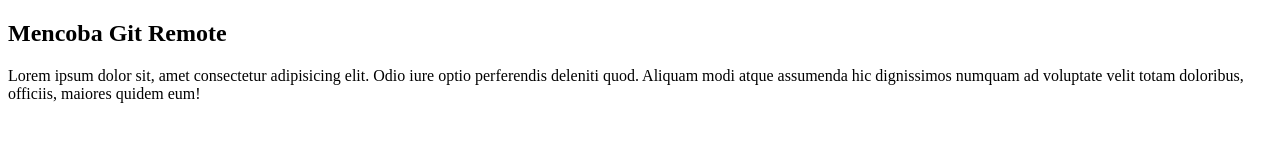
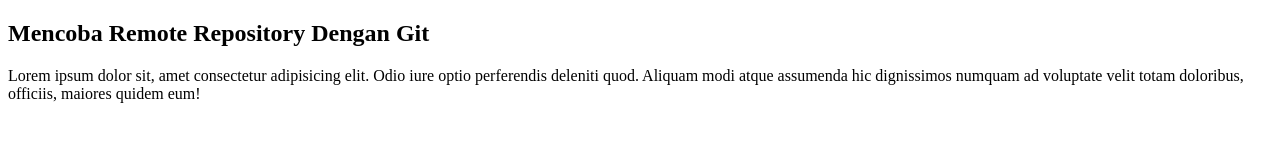
Before and after one commit to SCFJR/git-remote-repo-test, a plain HTML site: page index.html in a window 1280 px wide. Drawn offline with Linux system fonts and the light colour scheme.

Commit message:
Mengubah Judul Website

```diff
--- a/index.html
+++ b/index.html
@@ -7,7 +7,7 @@
     <title>git remote</title>
 </head>
 <body>
-    <h2>Mencoba Git Remote</h2>
+    <h2>Mencoba Remote Repository Dengan Git</h2>
     <p>Lorem ipsum dolor sit, amet consectetur adipisicing elit. Odio iure optio perferendis deleniti quod. Aliquam modi atque assumenda hic dignissimos numquam ad voluptate velit totam doloribus, officiis, maiores quidem eum!</p>
 </body>
 </html>
```
